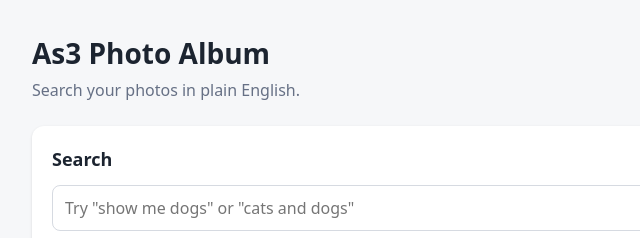
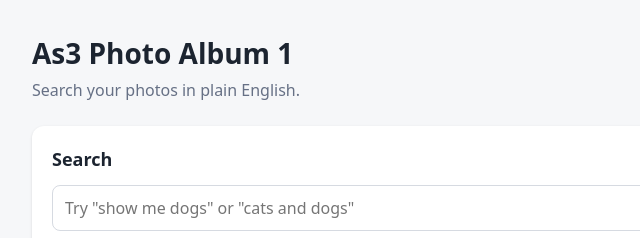
Before and after one commit to praneethh12/as3-frontend, a plain HTML site: page index.html in a window 1280 px wide. Shown: the top 238 px of the page, 174-814 px from the left. Drawn offline with Linux system fonts and the light colour scheme.

Commit message:
Update index.html

```diff
--- a/index.html
+++ b/index.html
@@ -8,7 +8,7 @@
 </head>
 <body>
   <header>
-    <h1>As3 Photo Album</h1>
+    <h1>As3 Photo Album 1</h1>
     <p>Search your photos in plain English.</p>
   </header>
 
```
